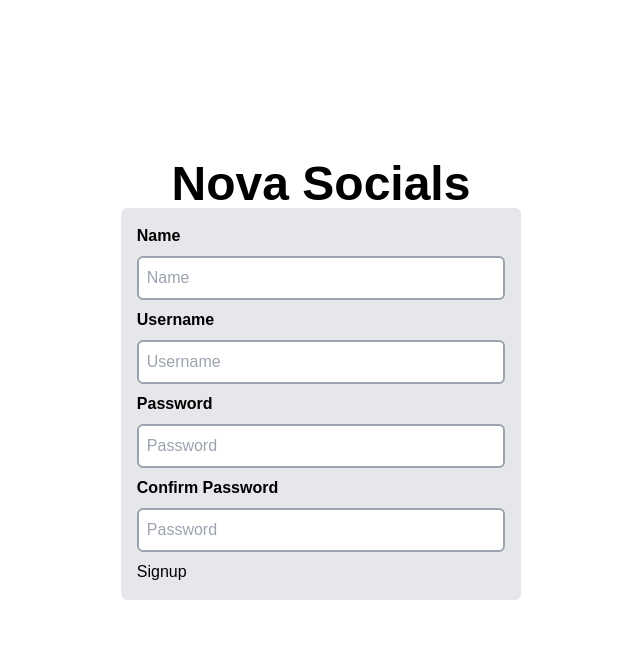
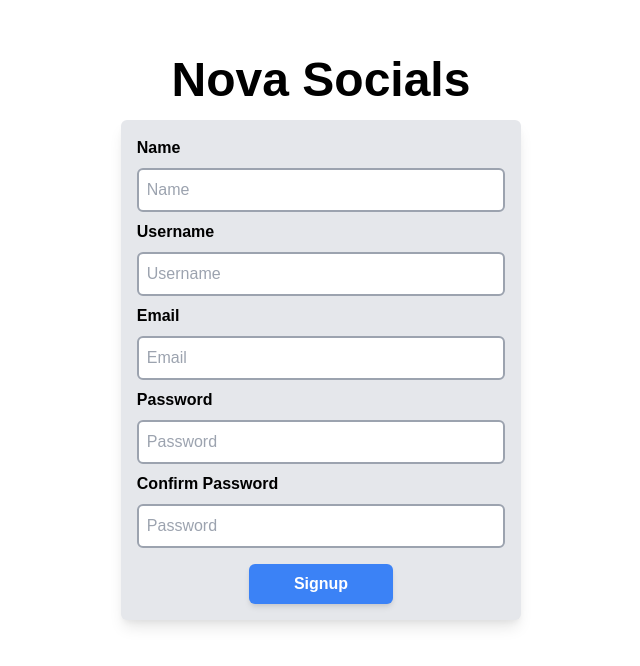
Before and after one commit to mohit-codes/nova-socials, a React (Create React App) app: page /signup in a window 1280 px wide. Shown: the top 666 px of the page, without its empty margins (319-959 px from the left). Built offline with nearby package versions, Linux system fonts and the light colour scheme.

Commit message:
feat: signup page updates

```diff
--- a/src/Pages/Signup.js
+++ b/src/Pages/Signup.js
@@ -1,22 +1,73 @@
+import { navigate } from "@reach/router";
 import { useState } from "react";
 import { Input, Label } from "../Components/FormComponents";
 import { useAuth } from "../Context/authProvider";
 
 const Signup = () => {
-  const { signupUserWithCredentials } = useAuth();
+  const { signupUserWithCredentials, validateEmail } = useAuth();
   const [name, setName] = useState("");
   const [username, setUsername] = useState("");
+  const [email, setEmail] = useState("");
   const [password, setPassword] = useState("");
   const [confirmPassword, setConfirmPassword] = useState("");
+  const [error, setError] = useState("");
+  const [loading, setLoading] = useState(false);
+
+  const matchPassword = confirmPassword === password;
+
+  const isPasswordValid = /^(?=.*[0-9])(?=.*[a-z])(?=.*[A-Z]).{8,32}$/.test(
+    password
+  );
 
   const signupHandler = async (event) => {
     event.preventDefault();
+    setError("");
+    if (
+      name === "" ||
+      username === "" ||
+      email === "" ||
+      password === "" ||
+      confirmPassword === ""
+    ) {
+      setError("All fields are required!");
+      return;
+    }
+    if (!validateEmail(email)) {
+      setError("Please enter a valid email");
+      return;
+    }
+    if (!isPasswordValid) {
+      setError(
+        "Password must be 8 characters long, have one upper and lower case character and one number."
+      );
+      return;
+    }
+    if (!matchPassword) {
+      setError("Both passwords must be same");
+      return;
+    }
+    setLoading(true);
+    const { message, success } = await signupUserWithCredentials(
+      username,
+      name,
+      email,
+      password
+    );
+    setLoading(false);
+    if (success) {
+      navigate("home");
+      return;
+    }
+    setError(message);
   };
   return (
-    <div className="h-screen flex justify-center">
-      <div className="text-center mt-40">
-        <h1 className="text-5xl font-semibold">Nova Socials</h1>
-        <div className="bg-gray-200 p-4 text-left rounded-md">
+    <div className="h-screen flex justify-center back">
+      <div className="text-center mt-14">
+        <h1 className="text-5xl font-semibold mb-4">Nova Socials</h1>
+        {error !== "" && (
+          <p className="text-red-600 font-medium max-w-sm">{error}</p>
+        )}
+        <div className="bg-gray-200 p-4 text-left rounded-md mt-2 shadow-lg">
           <form onSubmit={signupHandler}>
             <div>
               <Label htmlFor="name" labelText="Name" id="name-input-title" />
@@ -40,6 +91,16 @@ const Signup = () => {
                 ariaLabelledBy="username-input-title"
                 value={username}
                 callback={setUsername}
+              />
+            </div>
+            <div>
+              <Label htmlFor="email" labelText="Email" id="email-input-title" />
+              <Input
+                callback={setEmail}
+                placeholder="Email"
+                value={email}
+                id="email"
+                ariaLabelledBy="email-input-title"
               />
             </div>
             <div>
@@ -70,7 +131,14 @@ const Signup = () => {
                 callback={setConfirmPassword}
               />
             </div>
-            <button type="submit">Signup</button>
+            <div className="flex justify-center">
+              <button
+                type="submit"
+                className="bg-blue-500 text-white px-3 py-2 rounded-md mt-2 w-36 font-semibold shadow-md"
+              >
+                {!loading ? "Signup" : "Signing In..."}
+              </button>
+            </div>
           </form>
         </div>
       </div>
```
